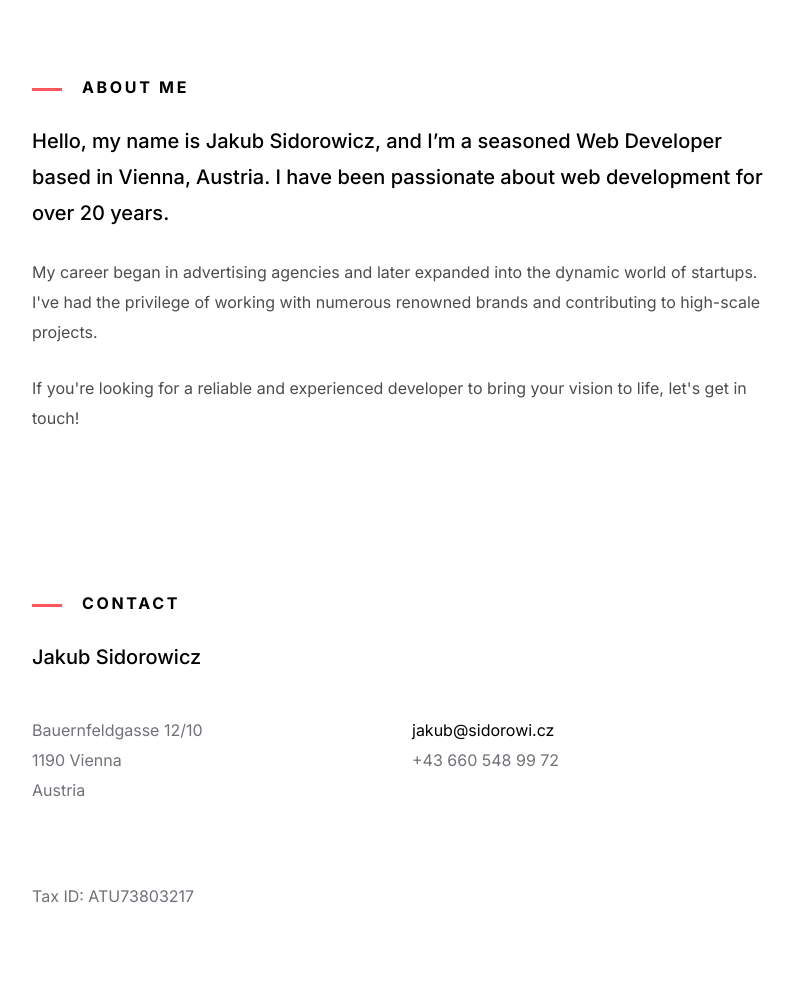
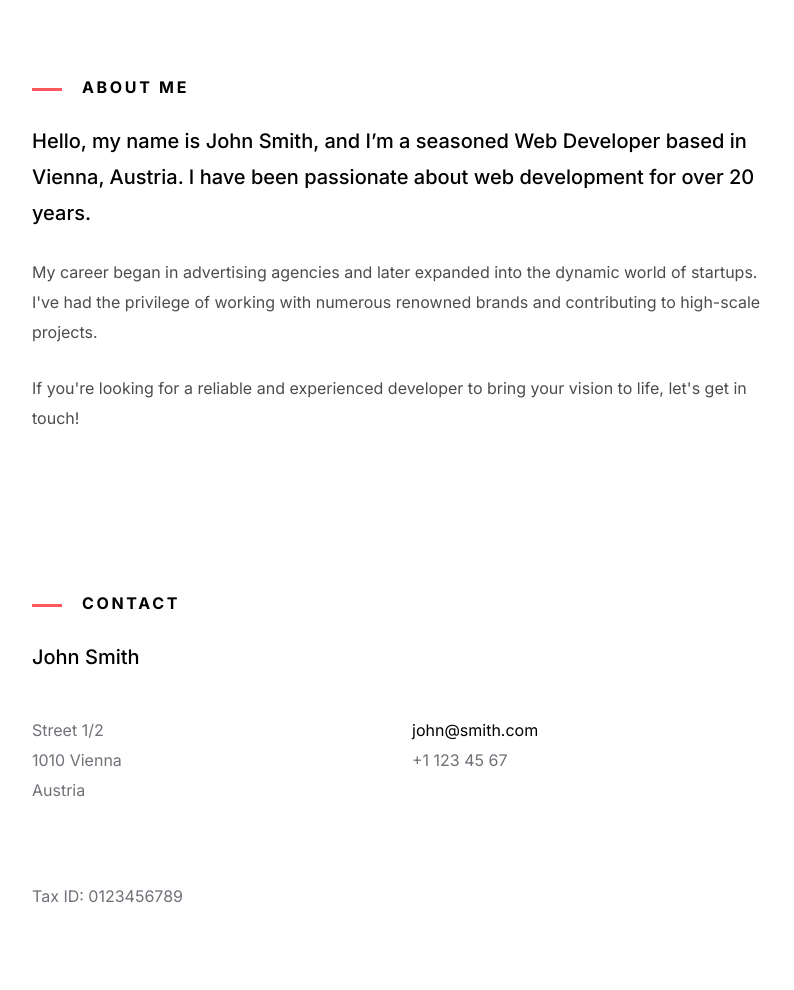
Before and after one commit to sidor/sidor.github.io, a plain HTML site: page index.html in a window 1280 px wide. Shown: the part 940-1930 px from the top of the page, without its empty margins (240-1034 px from the left). Drawn offline with nearby package versions, Linux system fonts and the light colour scheme.

Commit message:
Update index.html

```diff
--- a/index.html
+++ b/index.html
@@ -21,7 +21,7 @@
     <link href="assets/css/main.css" rel="stylesheet">
 
 
-    <title>SIDOROWI.CZ - Web Development</title>
+    <title>Smith - Web Development</title>
 </head>
 
 <body>
@@ -30,7 +30,7 @@
     <header class="ds-header ds-header-home">
         <div class="container">
             <div class="ds-header-inner">
-                <a href="index.html" class="ds-logo">Sidorowi<span>.</span>cz</a>
+                <a href="index.html" class="ds-logo">Smith<span>.</span>com</a>
             </div>
         </div>
     </header>
@@ -104,7 +104,7 @@
                         <section>
                             <h2 class="ds-heading ds-heading-broder">About me</h2>
 
-                            <p><strong>Hello, my name is Jakub Sidorowicz, and I’m a seasoned Web Developer based in Vienna, Austria. I have been
+                            <p><strong>Hello, my name is John Smith, and I’m a seasoned Web Developer based in Vienna, Austria. I have been
                                     passionate about web development for over 20 years.</strong></p>
                             <p>My career began in advertising agencies and later expanded into the dynamic world of startups. I've had the privilege
                                 of working with numerous renowned brands and contributing to high-scale projects.</p>
@@ -123,23 +123,23 @@
                     <div class="col-12 col-sm-12 col-md-10 col-lg-8 col-xl-8 col-xxl-8">
                         <section>
                             <h2 class="ds-heading ds-heading-broder">Contact</h2>
-                            <p><strong>Jakub Sidorowicz</strong></p>
+                            <p><strong>John Smith</strong></p>
                         </section>
                         <div class="ds-investment-list-section">
                             <div class="row">
                                 <div class="col-12 col-sm-12 col-md-6 col-lg-6 col-xl-6 col-xxl-6 ds-investment-loop">
                                     <div class="ds-investment-loop-content">
-                                        <p>Bauernfeldgasse 12/10<br>1190 Vienna<br>Austria</p>
+                                        <p>Street 1/2<br>1010 Vienna<br>Austria</p>
                                     </div>
                                 </div>
                                 <div class="col-12 col-sm-12 col-md-6 col-lg-6 col-xl-6 col-xxl-6 ds-investment-loop">
                                     <div class="ds-investment-loop-content">
-                                        <p><a href="mailto:jakub@sidorowi.cz">jakub@sidorowi.cz</a><br>+43 660 548 99 72</p>
+                                        <p><a href="mailto:john@smith.com">john@smith.com</a><br>+1 123 45 67</p>
                                     </div>
                                 </div>
                                 <div class="col-12 col-sm-12 col-md-6 col-lg-6 col-xl-6 col-xxl-6 ds-investment-loop">
                                     <div class="ds-investment-loop-content">
-                                        <p>Tax ID: ATU73803217</p>
+                                        <p>Tax ID: 0123456789</p>
                                     </div>
                                 </div>
                                 <div class="col-12 col-sm-12 col-md-6 col-lg-6 col-xl-6 col-xxl-6 ds-investment-loop">
@@ -160,7 +160,7 @@
         <div class="container">
             <strong>Connect with me on linkedin</strong>
             <ul class="ds-social">
-                <li><a href="https://www.linkedin.com/in/sidorowicz/" target="_blank"><i class="ri-linkedin-fill"></i></a></li>
+                <li><a href="https://www.linkedin.com/ target="_blank"><i class="ri-linkedin-fill"></i></a></li>
             </ul>
             <span class="ds-copyright">© 2024 All rights reserved.</span>
         </div>
```
